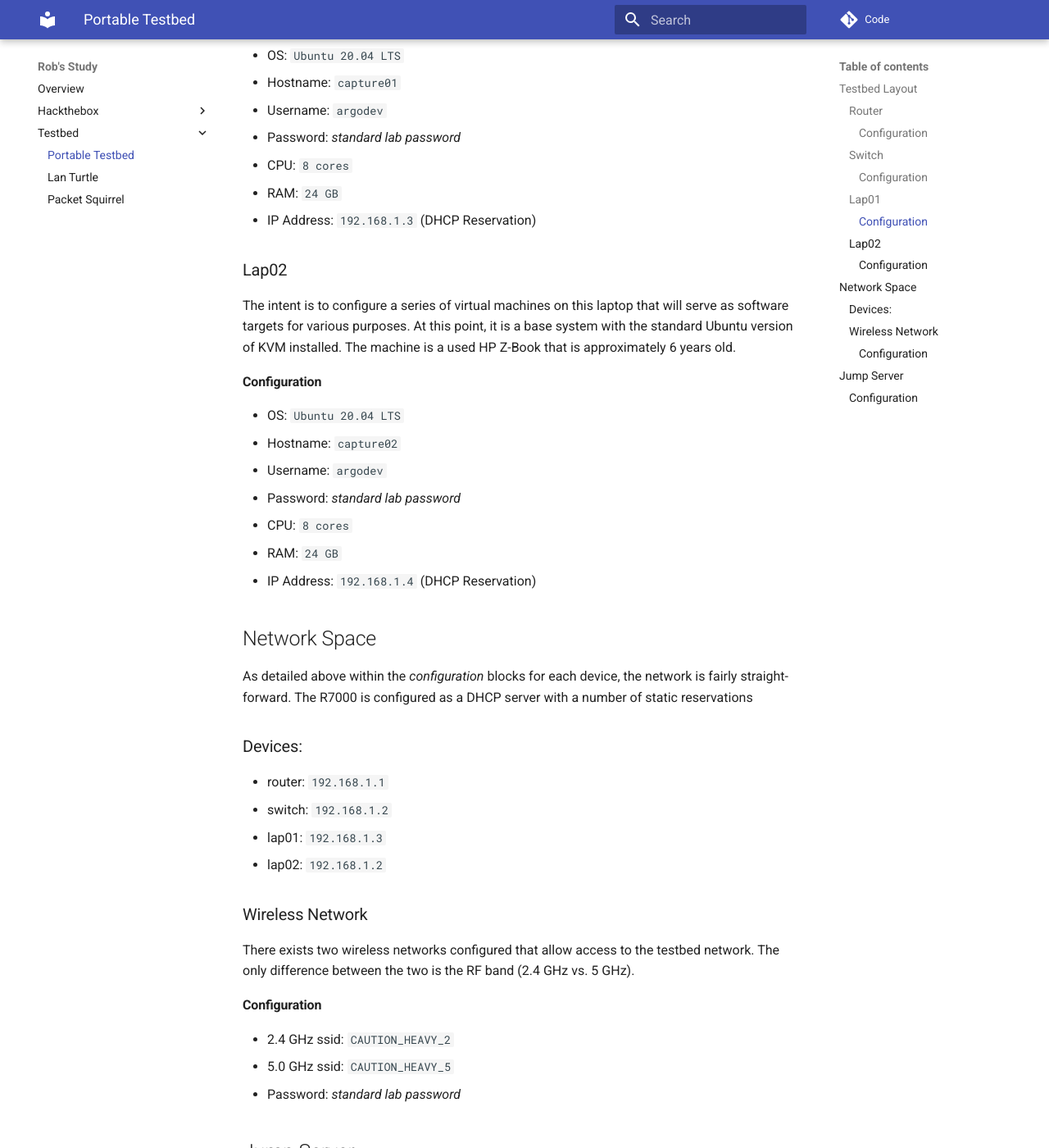
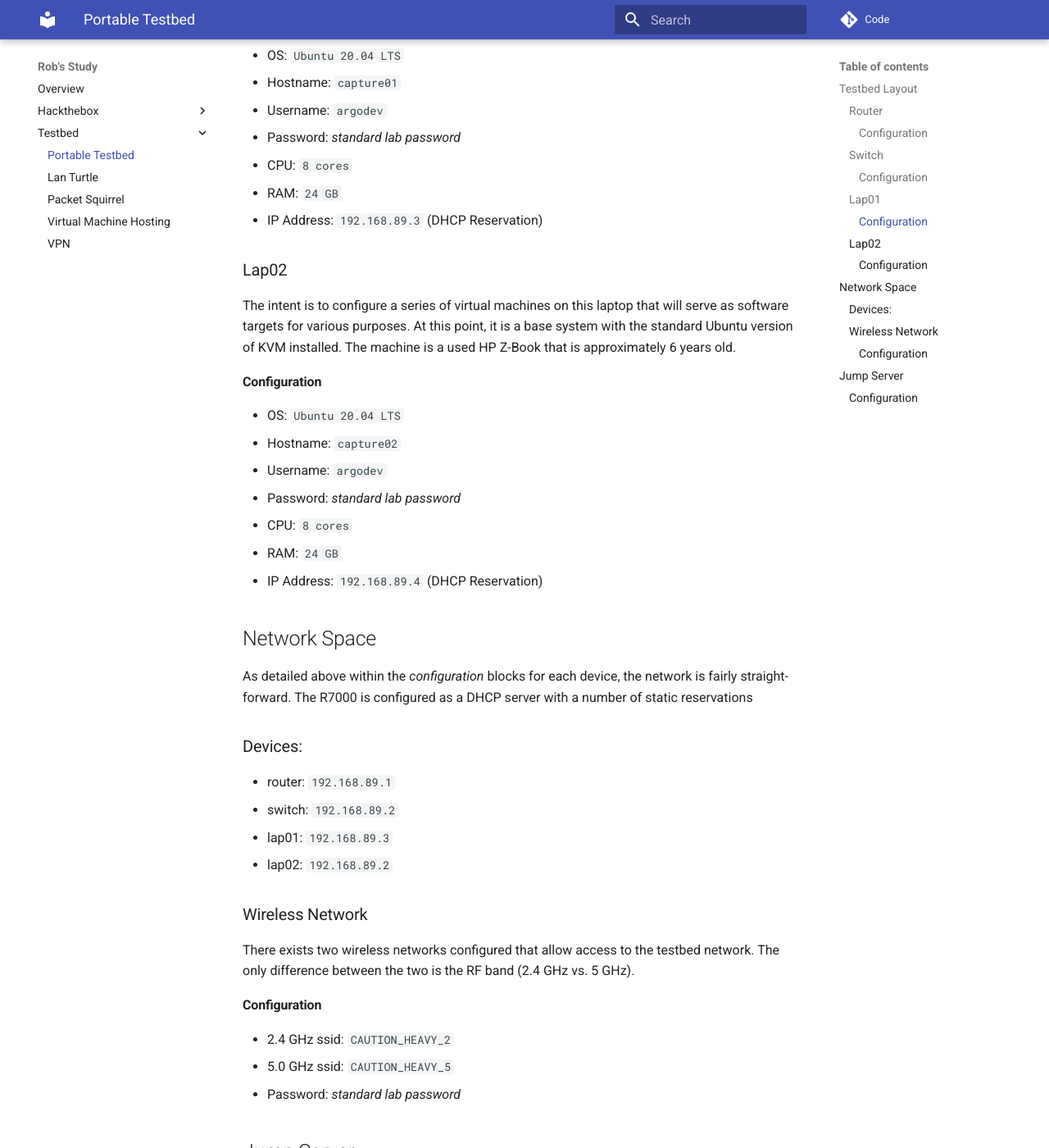
Before and after one commit to argodev/study, an MkDocs documentation site: the page built from docs/testbed/index.md, in a window 1280 px wide and 1400 px high, scrolled down 1323 px. Shown: the whole window at 82% size. Built offline with MkDocs 1.6.1 and Material for MkDocs 9.7.7, drawn with Linux system fonts in a browser that asks for light colours; some of the changed text lies outside the part shown.

Commit message:
Updating docs

```diff
--- a/docs/testbed/index.md
+++ b/docs/testbed/index.md
@@ -20,7 +20,7 @@ The network router in the testbed is an used [Netgear Nighthawk R7000](https://w
 - Firmware Version: `V1.0.11.106_10.2.100`
 - Username: `admin`
 - Password: _standard lab password_
-- Internal IP: `192.168.1.1`
+- Internal IP: `192.168.89.1`
 
 
 ### Switch
@@ -31,7 +31,7 @@ We decided to use a [Netgear GS724T](https://www.netgear.com/support/product/GS7
 
 - Firmware Version: `6.3.1.19, B1.0.0.4`
 - Password: `password`
-- IP Address: `192.168.20.2`
+- IP Address: `192.168.89.2`
 
 ### Lap01
 
@@ -45,7 +45,7 @@ The intent is to configure a series of virtual machines on this laptop that will
 - Password: _standard lab password_
 - CPU: `8 cores`
 - RAM: `24 GB`
-- IP Address: `192.168.1.3` (DHCP Reservation)
+- IP Address: `192.168.89.3` (DHCP Reservation)
 
 ### Lap02
 
@@ -59,7 +59,7 @@ The intent is to configure a series of virtual machines on this laptop that will
 - Password: _standard lab password_
 - CPU: `8 cores`
 - RAM: `24 GB`
-- IP Address: `192.168.1.4` (DHCP Reservation)
+- IP Address: `192.168.89.4` (DHCP Reservation)
 
 ## Network Space
 
@@ -67,10 +67,10 @@ As detailed above within the _configuration_ blocks for each device, the network
 
 ### Devices:
 
-- router: `192.168.1.1`
-- switch: `192.168.1.2`
-- lap01: `192.168.1.3`
-- lap02: `192.168.1.2`
+- router: `192.168.89.1`
+- switch: `192.168.89.2`
+- lap01: `192.168.89.3`
+- lap02: `192.168.89.2`
 
 ### Wireless Network
 
```
Also changed, not shown: docs/testbed/virtual_machines.md (added, +6 -0 lines), docs/testbed/vpn.md (added, +140 -0 lines).
